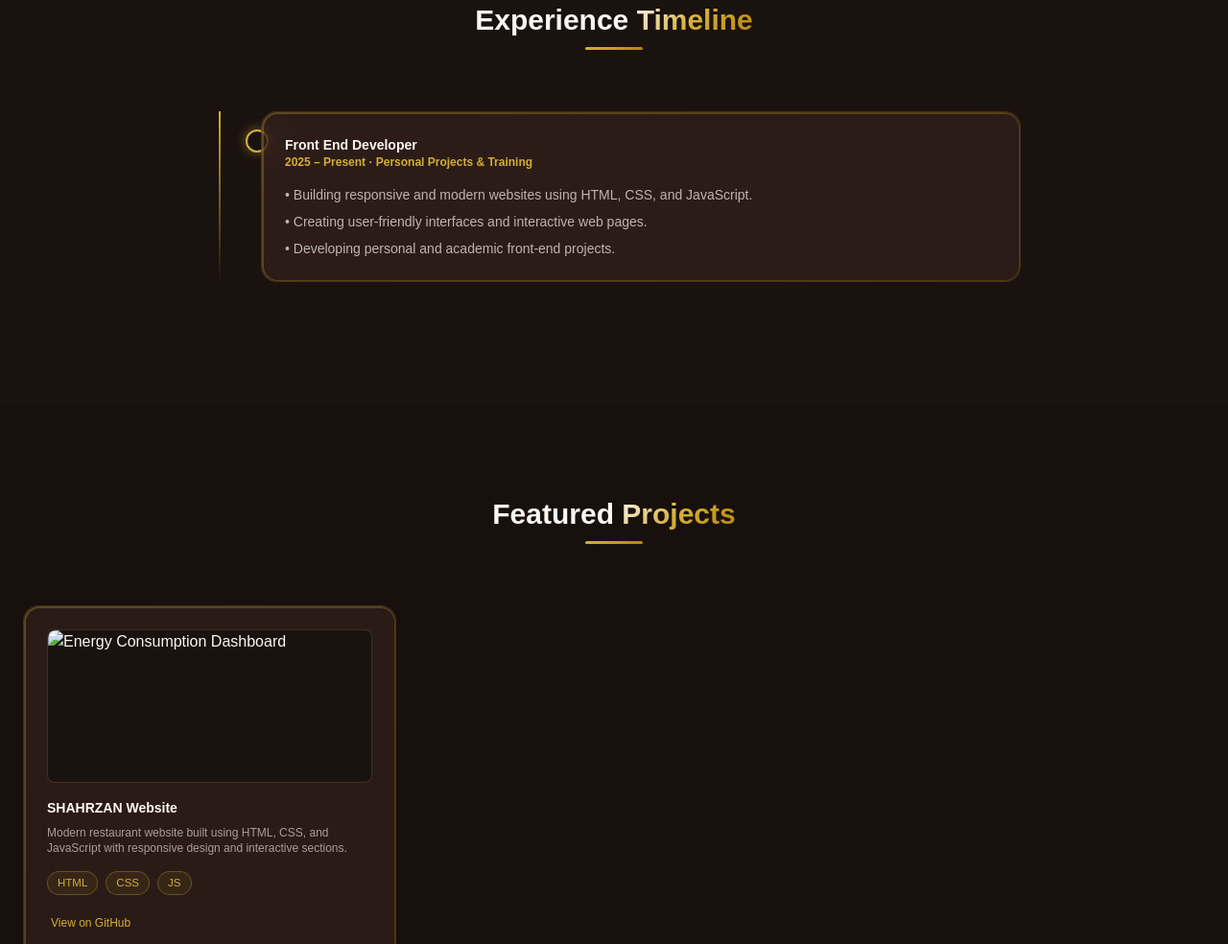
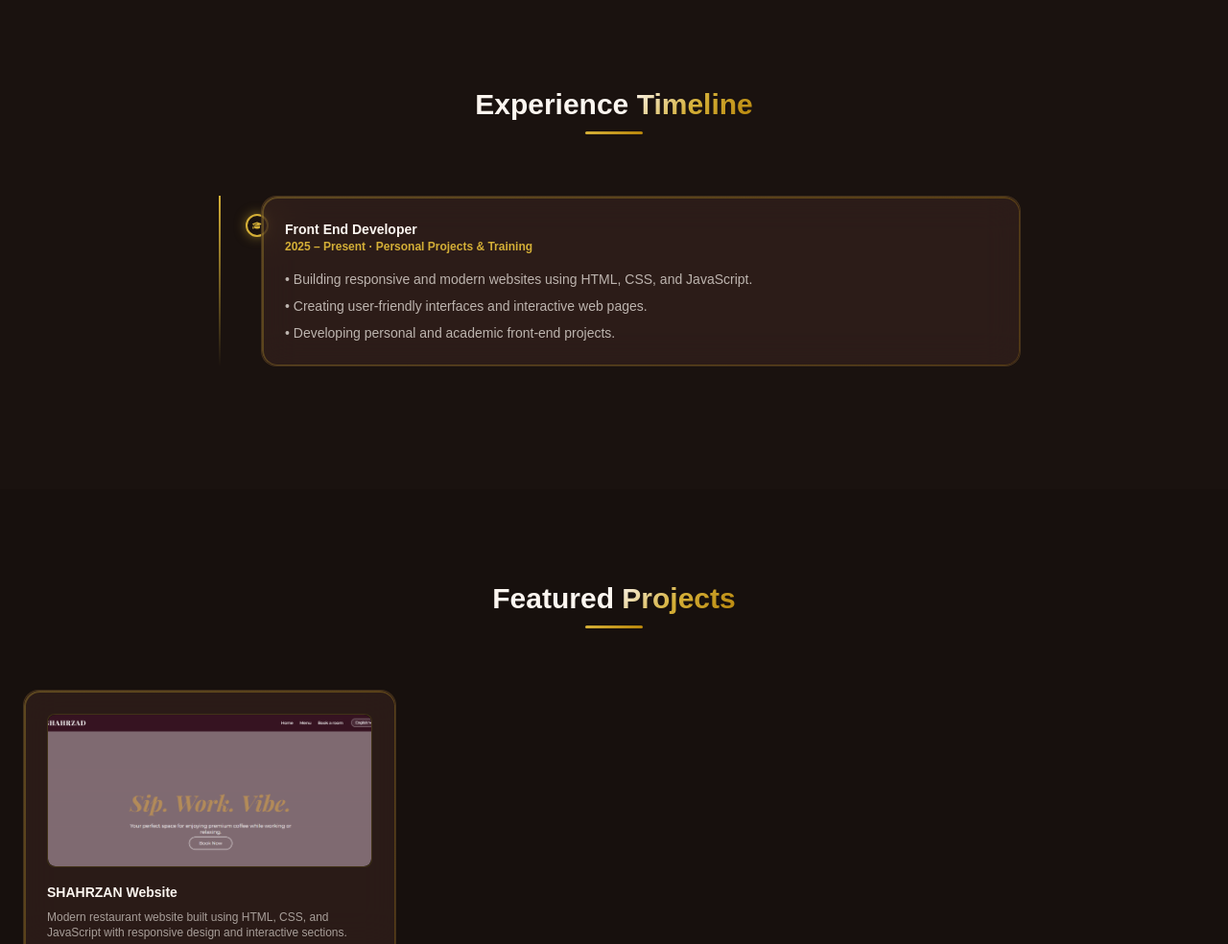
Before and after one commit to raniaaatif/portfolio, a plain HTML site: page index.html in a window 1280 px wide. Shown: the part 1816-2800 px from the top of the page at 96% size. Drawn offline with nearby package versions, Linux system fonts and the light colour scheme.

Commit message:
Add files via upload

```diff
--- a/index.html
+++ b/index.html
@@ -1,6 +1,8 @@
 <!DOCTYPE html>
 <html lang="en" class="scroll-smooth">
 <head>
+  <link rel="stylesheet" href="https://cdnjs.cloudflare.com/ajax/libs/font-awesome/6.5.1/css/all.min.css">
+
   <meta charset="UTF-8" />
   <meta name="viewport" content="width=device-width, initial-scale=1.0" />
   <title>Rania Atif | Front End Developer </title>
@@ -220,7 +222,7 @@
         <div class="grid md:grid-cols-2 lg:grid-cols-3 gap-8">
             <div class="glass grad-border p-6 reveal hover:-translate-y-2 transition-transform">
                 <div class="h-40 bg-deep-brown rounded-lg mb-4 flex items-center justify-center border border-gold-light/20 overflow-hidden">
-                  <img src="consumption_dashboard.png" alt="Energy Consumption Dashboard" class="rounded-lg object-cover h-full w-full" />
+                  <img src="shahrzan.jpg.png" alt="Energy Consumption Dashboard" class="rounded-lg object-cover h-full w-full" />
                 </div>
                 <h3 class="font-orbitron text-sm font-bold text-soft-cream mb-2">SHAHRZAN Website</h3>
                 <p class="text-xs text-soft-cream/60 mb-4">Modern restaurant website built using HTML, CSS, and JavaScript
@@ -230,7 +232,7 @@
                     <span class="skill-pill">CSS</span>
                     <span class="skill-pill">JS</span>
                 </div>
-                <a href="https://github.com/Raniaatif" target="_blank" class="text-xs text-gold-light hover:underline">
+                <a href="https://raniaaatif.github.io/SHAHRZAN/" target="_blank" class="text-xs text-gold-light hover:underline">
                   <i class="fa-brands fa-github mr-1"></i>View on GitHub
                 </a>
             </div>
```
Also changed, not shown: shahrzan.jpg.png (added).
